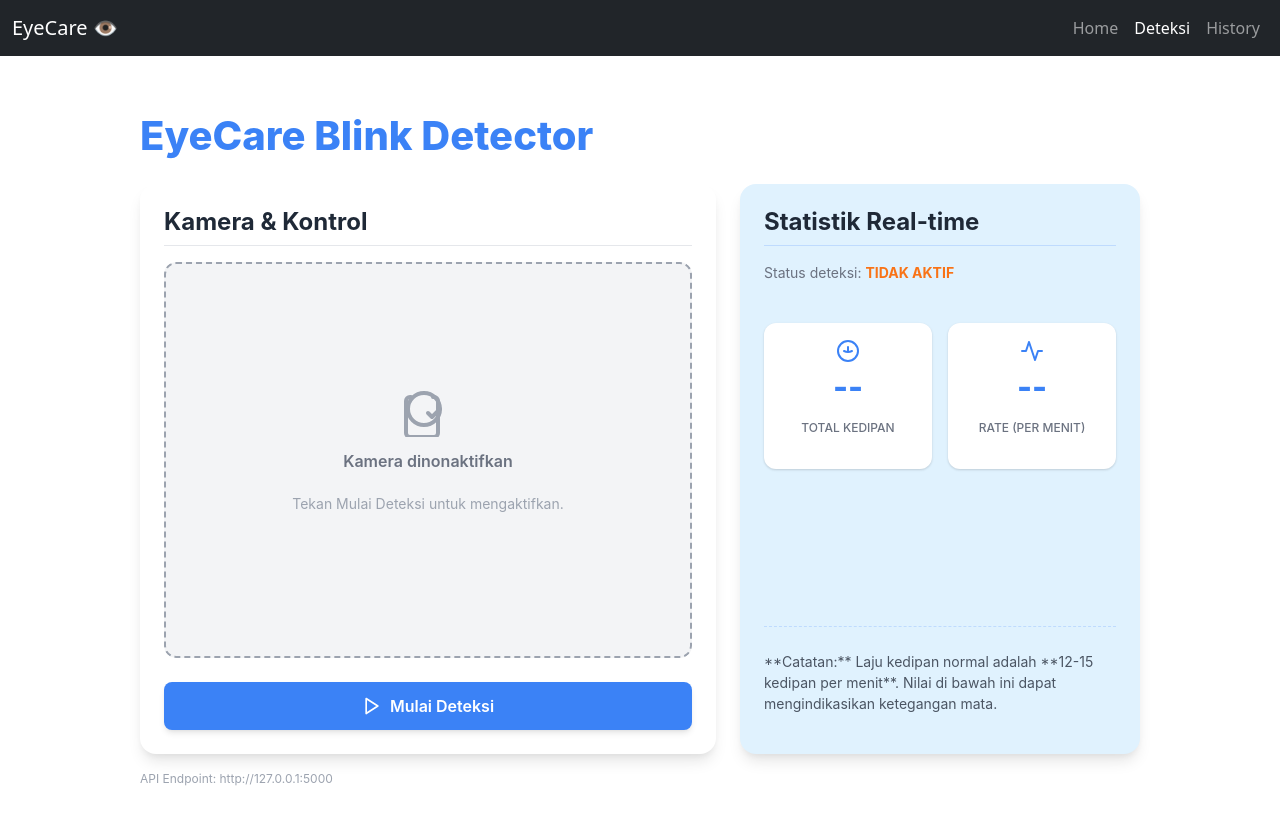
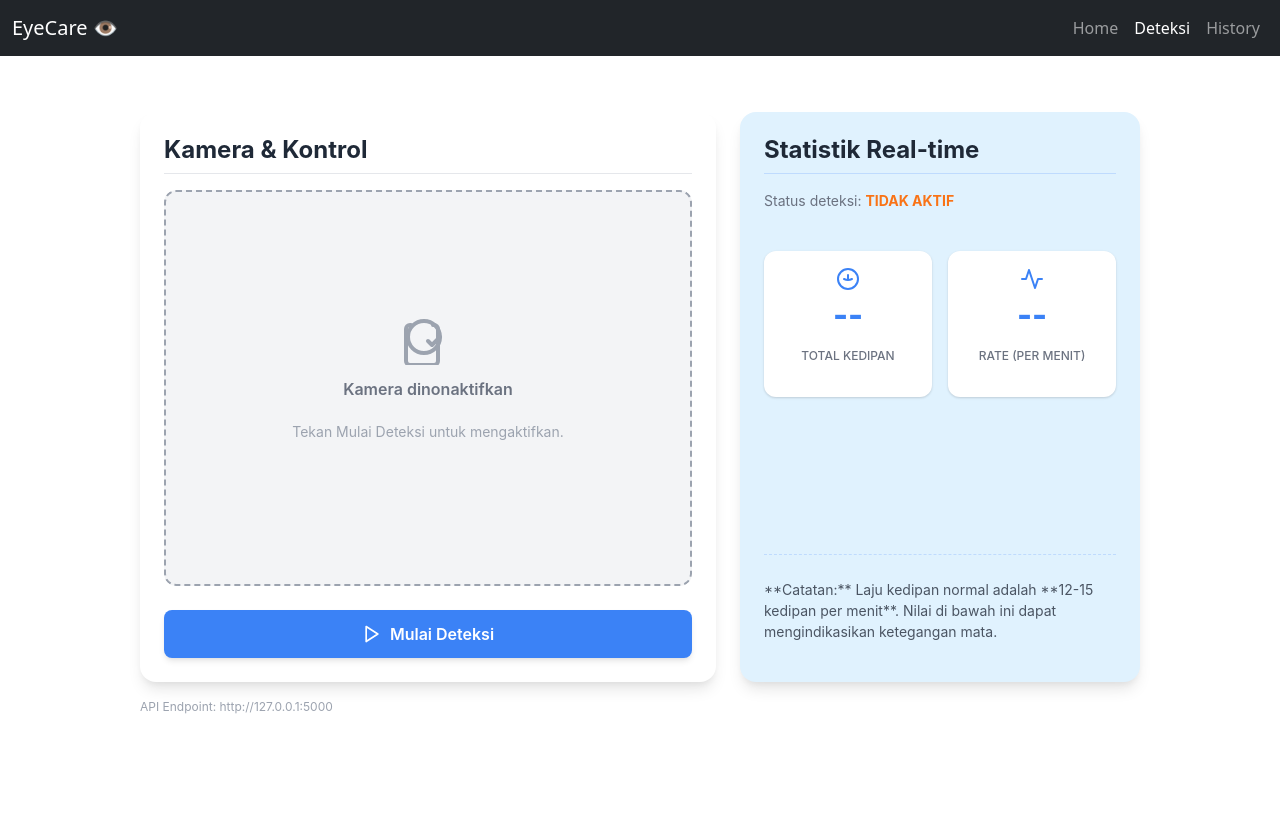
Before and after one commit to naylamutiara03/Smart-Eye, a React (Create React App) app in the folder frontend/: page /detect in a window 1280 px wide. Shown: the top 824 px of the page. Built offline with nearby package versions, Linux system fonts and the light colour scheme.

Commit message:
hapus text

```diff
--- a/frontend/src/pages/Detect.js
+++ b/frontend/src/pages/Detect.js
@@ -347,9 +347,9 @@ function Detect() {
             {/* Wrapper Card & API Info */}
             <div className="flex flex-col items-center w-full">
 
-                <h1 style={{ color: primaryColor, fontSize: '2.5rem', fontWeight: '800', marginBottom: '1.5rem' }}>
+                {/* <h1 style={{ color: primaryColor, fontSize: '2.5rem', fontWeight: '800', marginBottom: '1.5rem' }}>
                     EyeCare Blink Detector
-                </h1>
+                </h1> */}
 
                 {/* Main Responsive Content Area (Left and Right Panel) */}
                 <div style={contentWrapperStyle}>
```
